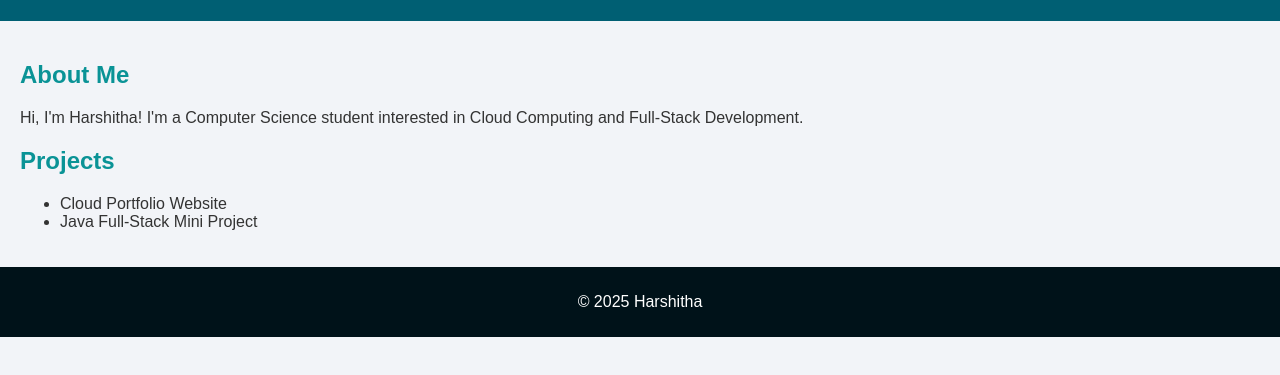
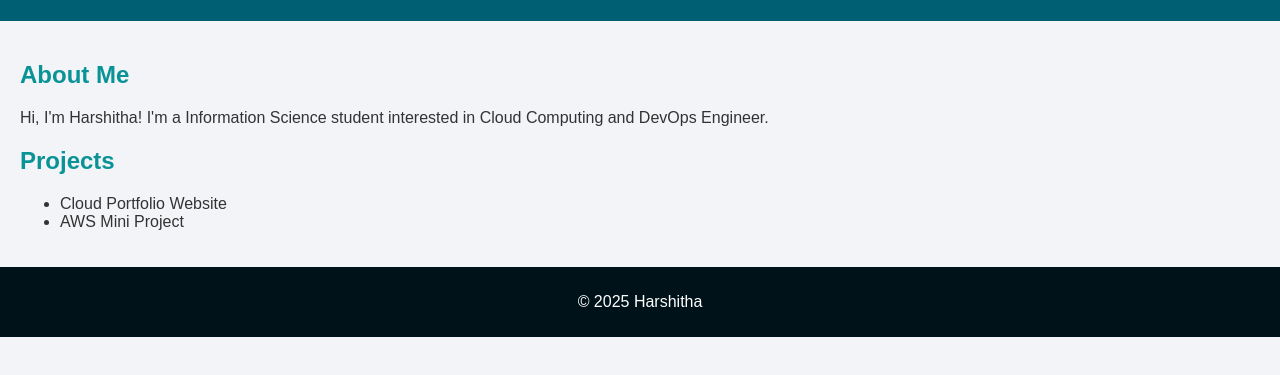
Before and after one commit to HarshithaL28/cloud-portfolio, a plain HTML site: page index.html in a window 1280 px wide. Shown: the part 99-474 px from the top of the page. Drawn offline with Linux system fonts and the light colour scheme.

Commit message:
Add files via upload

```diff
--- a/index.html
+++ b/index.html
@@ -13,13 +13,13 @@
   <main>
     <section>
       <h2>About Me</h2>
-      <p>Hi, I'm Harshitha! I'm a Computer Science student interested in Cloud Computing and Full-Stack Development.</p>
+      <p>Hi, I'm Harshitha! I'm a Information Science student interested in Cloud Computing and DevOps Engineer.</p>
     </section>
     <section>
       <h2>Projects</h2>
       <ul>
         <li>Cloud Portfolio Website</li>
-        <li>Java Full-Stack Mini Project</li>
+        <li>AWS Mini Project</li>
       </ul>
     </section>
   </main>
```
